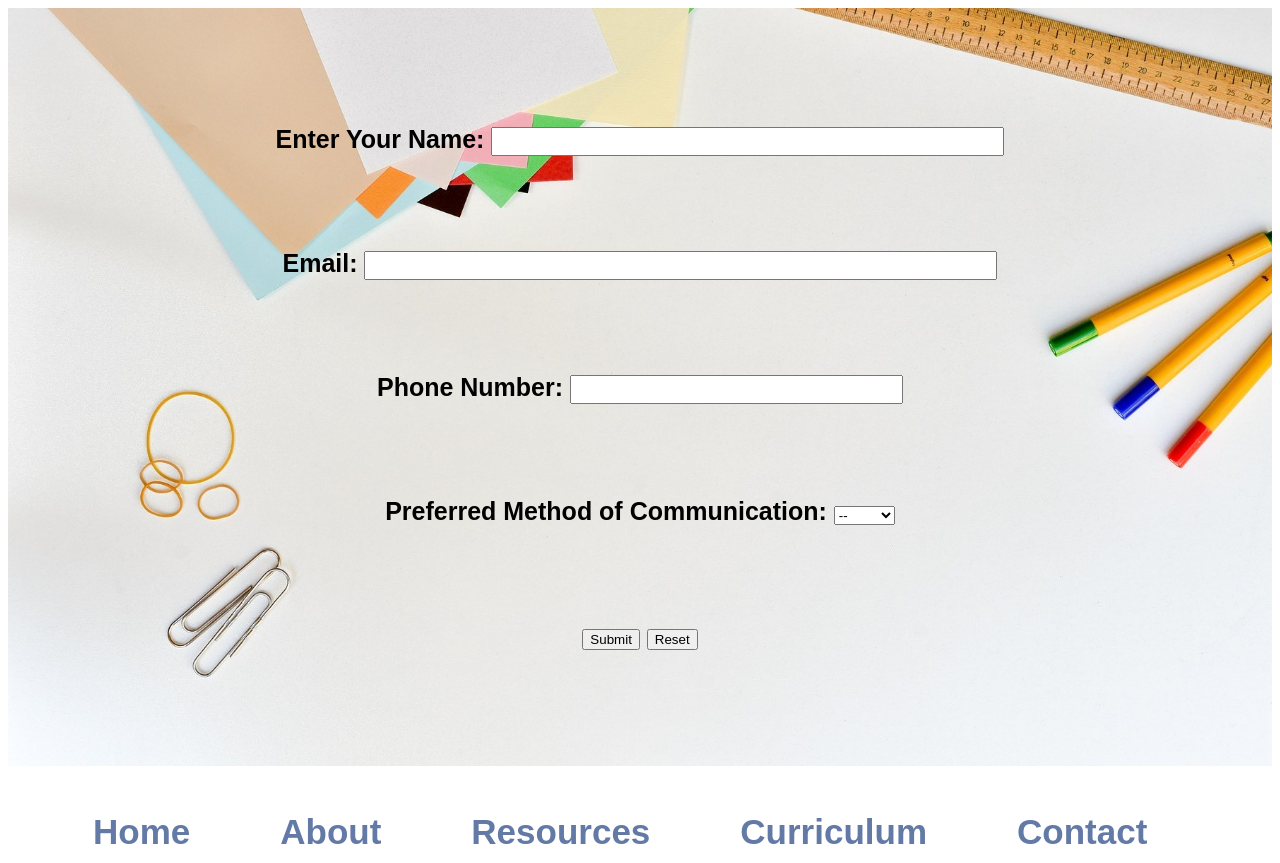
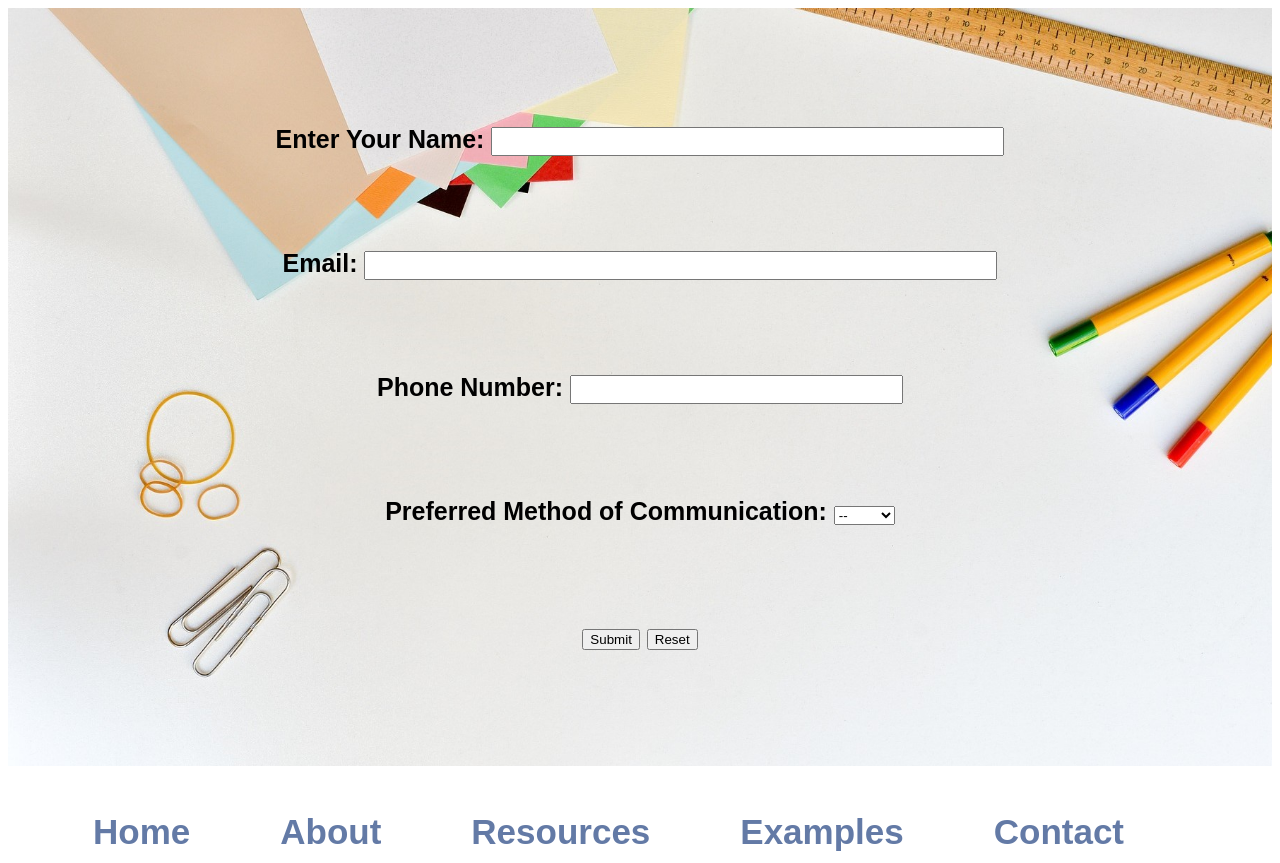
Before and after one commit to eas28797/rachel-franks-website, a plain HTML site: page contactform.html in a window 1280 px wide. Shown: the part 75-938 px from the top of the page. Drawn offline with Linux system fonts and the light colour scheme; a web font is replaced by a local one.

Commit message:
Update contactform.html

```diff
--- a/contactform.html
+++ b/contactform.html
@@ -42,7 +42,7 @@
 					<li> <a href="index.html"> Home</a> </li>
 					<li> <a href="about.html"> About</a> </li>
 					<li> <a href="resources.html"> Resources</a> </li>
-					<li> <a href="#"> Curriculum</a> </li>
+					<li> <a href="examples.html"> Examples</a> </li>
 					<li> <a href="contactform.html"> Contact </a> </li>
 				</ul>
 		</nav>
```
